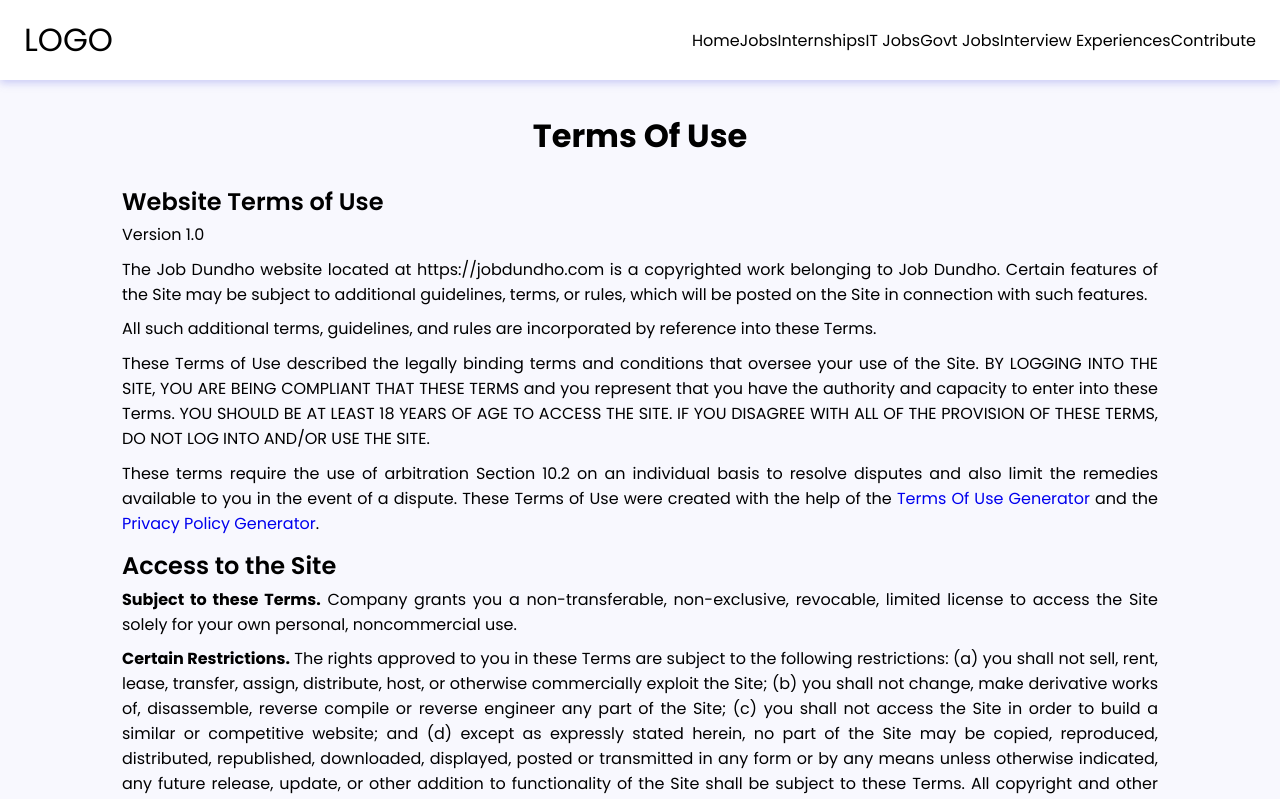
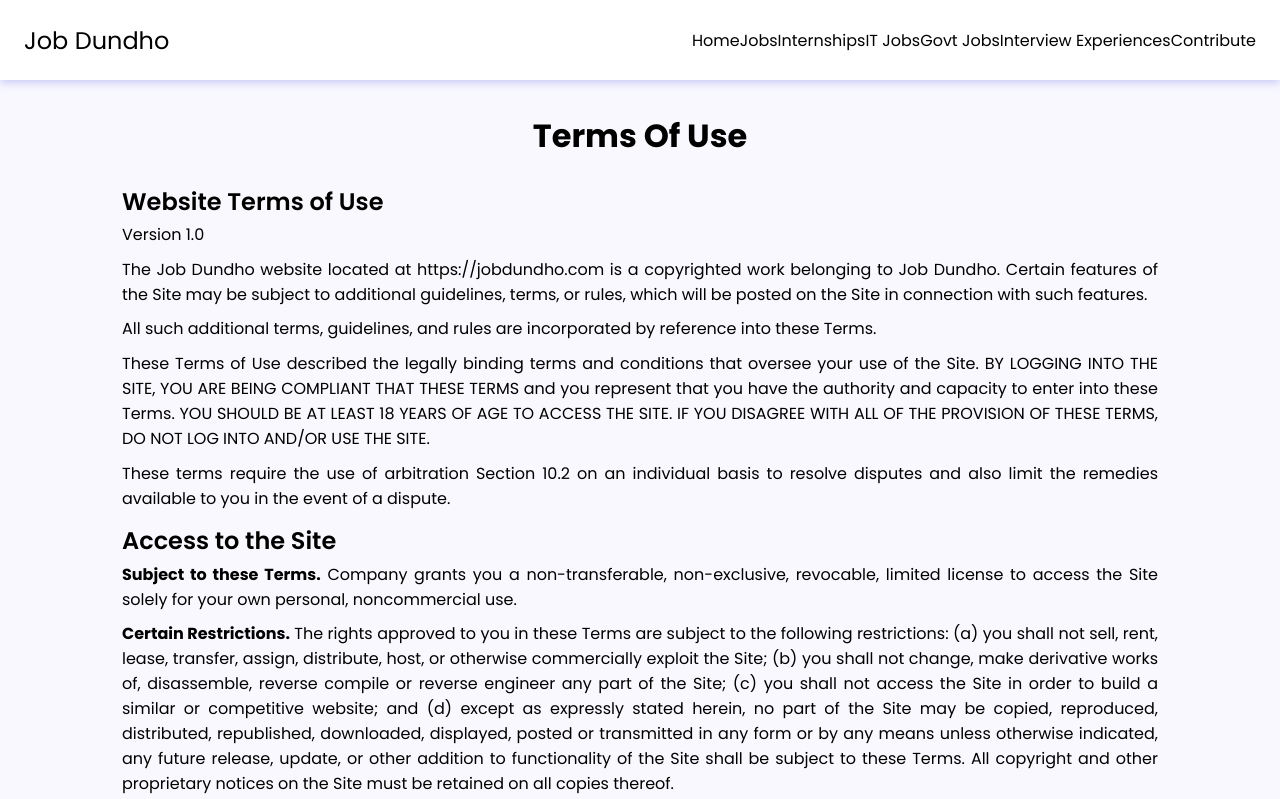
Before and after one commit to codescientist703/job-site, a React (Create React App) app in the folder jobsite/frontend/: page /terms-of-use in a window 1280 px wide. Shown: the top 799 px of the page. Built offline with nearby package versions, Linux system fonts and the light colour scheme.

Commit message:
small changes

```diff
--- a/jobsite/frontend/src/App.js
+++ b/jobsite/frontend/src/App.js
@@ -46,7 +46,7 @@ function App() {
 						/>
 						<Route path='/category/:categoryName' exact component={JobList} />
 						<Route
-							path='/job-experience/:slug'
+							path='/interview-experiences/:slug'
 							exact
 							component={JobExperienceSingle}
 						/>
--- a/jobsite/frontend/src/RawContent/HeaderContent.js
+++ b/jobsite/frontend/src/RawContent/HeaderContent.js
@@ -1,9 +1,10 @@
 import { AiOutlineHome } from 'react-icons/ai';
-import { HiOutlineOfficeBuilding } from 'react-icons/hi';
 import { BiBuildings } from 'react-icons/bi';
 import { BsAward } from 'react-icons/bs';
 import { IoNewspaperOutline } from 'react-icons/io5';
-
+import { CgWorkAlt } from 'react-icons/cg';
+import { RiGovernmentLine } from 'react-icons/ri';
+import { BsCodeSlash } from 'react-icons/bs';
 const Data = [
 	{
 		name: 'Home',
@@ -13,7 +14,7 @@ const Data = [
 	{
 		name: 'Jobs',
 		link: '/category/jobs',
-		icon: <HiOutlineOfficeBuilding />,
+		icon: <CgWorkAlt />,
 	},
 	{
 		name: 'Internships',
@@ -23,12 +24,12 @@ const Data = [
 	{
 		name: 'IT Jobs',
 		link: '/category/it-jobs',
-		icon: <IoNewspaperOutline />,
+		icon: <BsCodeSlash />,
 	},
 	{
 		name: 'Govt Jobs',
 		link: '/category/government-jobs',
-		icon: <IoNewspaperOutline />,
+		icon: <RiGovernmentLine />,
 	},
 	{
 		name: 'Interview Experiences',
--- a/jobsite/frontend/src/RawContent/HomeContent.js
+++ b/jobsite/frontend/src/RawContent/HomeContent.js
@@ -1,4 +1,3 @@
-// import { MdWork } from 'react-icons/md';
 import { CgWorkAlt } from 'react-icons/cg';
 import { RiGovernmentLine } from 'react-icons/ri';
 import { BsCodeSlash } from 'react-icons/bs';
--- a/jobsite/frontend/src/components/ExperienceCard/ExperienceCard.js
+++ b/jobsite/frontend/src/components/ExperienceCard/ExperienceCard.js
@@ -75,7 +75,9 @@ function ExperienceCard({ type, company, name, jobtitle, description, slug }) {
 							</Icon>
 							<Paragraph>
 								{description}...&nbsp;
-								<LinkButton to={`job-experience/${slug}`}>Read More</LinkButton>
+								<LinkButton to={`interview-experiences/${slug}`}>
+									Read More
+								</LinkButton>
 							</Paragraph>
 						</JobDetail>
 					) : (
--- a/jobsite/frontend/src/components/Header/Header.elements.js
+++ b/jobsite/frontend/src/components/Header/Header.elements.js
@@ -25,7 +25,7 @@ export const NavContainer = styled.div`
 export const NavLogo = styled(NavvLink)`
 	cursor: pointer;
 	text-decoration: none;
-	font-size: 2rem;
+	font-size: 1.5rem;
 	color: #000;
 	text-align: left;
 
@@ -121,7 +121,7 @@ export const NavLink = styled(NavvLink)`
 
 export const SideBarIcon = styled.div`
 	margin-top: 0.2rem;
-	margin-right: 0.9rem;
+	margin-right: 1.2rem;
 
 	@media screen and (min-width: ${({ theme }) => theme.lg}px) {
 		display: none;
@@ -130,7 +130,7 @@ export const SideBarIcon = styled.div`
 
 export const SideBarLogo = styled(NavLogo)`
 	padding: 0 0.6rem;
-	margin-bottom: 1.6rem;
+	margin-bottom: 1rem;
 `;
 
 export const NavBar = styled.nav`
@@ -149,3 +149,8 @@ export const NavBar = styled.nav`
 		height: fit-content;
 	}
 `;
+
+export const Divider = styled.hr`
+	margin-bottom: 1rem;
+	opacity: 0.3;
+`;
--- a/jobsite/frontend/src/components/Header/Header.js
+++ b/jobsite/frontend/src/components/Header/Header.js
@@ -11,6 +11,7 @@ import {
 	SideBarLogo,
 	SideBarIcon,
 	NavBar,
+	Divider,
 } from './Header.elements';
 import Data from '../../RawContent/HeaderContent';
 import { useMediaQuery } from 'react-responsive';
@@ -22,7 +23,8 @@ const DisplayMenu = ({ isDesktop, isOpen, handleClick }) => {
 	return (
 		<NavBar isOpen={isOpen} onClick={handleClick}>
 			<NavMenu isOpen={isOpen}>
-				{!isDesktop && <SideBarLogo to='/'>LOGO</SideBarLogo>}
+				{!isDesktop && <SideBarLogo to='/'>Job Dundha</SideBarLogo>}
+				{!isDesktop && <Divider />}
 				{Data.map((data, index) => (
 					<NavItem key={index} onClick={handleClick}>
 						<NavLink
@@ -55,7 +57,7 @@ const Header = () => {
 	return (
 		<NavHeader>
 			<NavContainer>
-				<NavLogo to='/'>LOGO</NavLogo>
+				<NavLogo to='/'>Job Dundho</NavLogo>
 				<NavIcon onClick={handleClick} />
 				<DisplayMenu
 					isDesktop={isDesktop}
--- a/jobsite/frontend/src/pages/JobExperience/JobExperience.js
+++ b/jobsite/frontend/src/pages/JobExperience/JobExperience.js
@@ -16,7 +16,7 @@ import Skeleton from 'react-loading-skeleton';
 function JobExperience() {
 	const breadData = [
 		{ name: 'home', link: '/' },
-		{ name: 'interview experiences', link: '/interview-experience' },
+		{ name: 'interview experiences', link: '/interview-experiences' },
 	];
 	const [data, setData] = useState([]);
 	const [page, setPage] = useState(1);
--- a/jobsite/frontend/src/pages/JobExperienceSingle/JobExperienceSingle.js
+++ b/jobsite/frontend/src/pages/JobExperienceSingle/JobExperienceSingle.js
@@ -20,8 +20,11 @@ const JobExperienceSingle = () => {
 
 	const breadData = [
 		{ name: 'home', link: '/' },
-		{ name: 'experience', link: '/job-experience' },
-		{ name: data.company ? data.company : '', link: '/job-experience/exp' },
+		{ name: 'interview experiences', link: '/interview-experiences' },
+		{
+			name: data.company ? data.company : '',
+			link: `/interview-experiences/${slug}`,
+		},
 	];
 	const [is404, setIs404] = useState(false);
 
--- a/jobsite/frontend/src/pages/TermsOfUse/TermsOfUse.js
+++ b/jobsite/frontend/src/pages/TermsOfUse/TermsOfUse.js
@@ -14,9 +14,7 @@ const TermsOfUse = () => {
 				<Title generalPage={true}>Terms Of Use</Title>
 				<Content generalPage={true}>
 					<h2>Website Terms of Use</h2>
-
 					<p>Version 1.0</p>
-
 					<p>
 						The Job Dundho website located at https://jobdundho.com is a
 						copyrighted work belonging to Job Dundho. Certain features of the
@@ -39,16 +37,7 @@ const TermsOfUse = () => {
 					<p>
 						These terms require the use of arbitration Section 10.2 on an
 						individual basis to resolve disputes and also limit the remedies
-						available to you in the event of a dispute. These Terms of Use were
-						created with the help of the{' '}
-						<a href='https://www.termsofusegenerator.net'>
-							Terms Of Use Generator
-						</a>{' '}
-						and the{' '}
-						<a href='https://www.generateprivacypolicy.com'>
-							Privacy Policy Generator
-						</a>
-						.
+						available to you in the event of a dispute.
 					</p>
 
 					<h2>Access to the Site</h2>
@@ -655,7 +644,7 @@ const TermsOfUse = () => {
 					<h2>Contact Information</h2>
 
 					<p>Address: Gujarat, India</p>
-					<p>Email: nihalmittal47@gmail.com</p>
+					<p>Email: jobdundho@gmail.com</p>
 				</Content>
 			</Container>
 		</FluidContainer>
```
Also changed, not shown: 1 other file (tests, documents, lock files or other folders).
